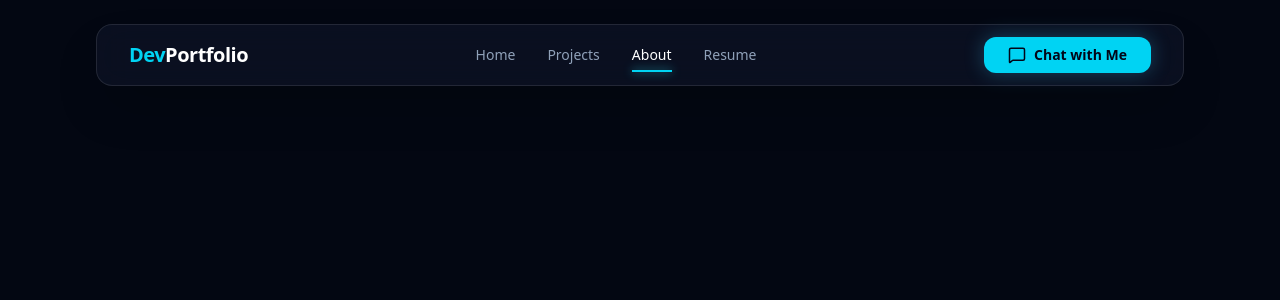
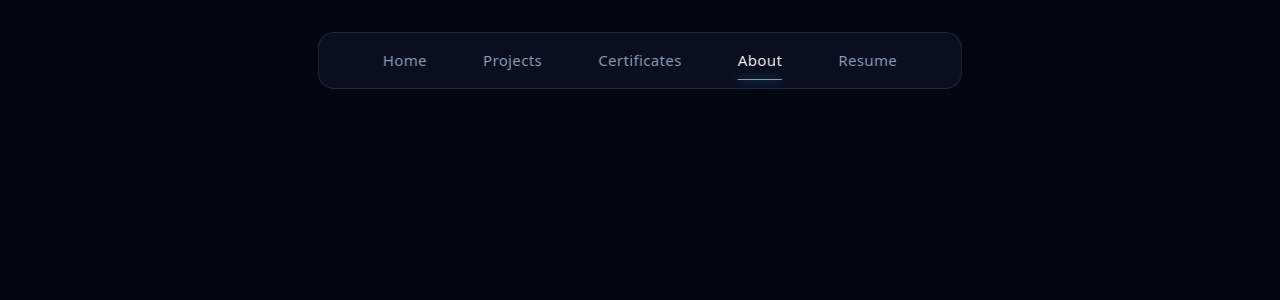
Before and after one commit to Rio-prst/My-Portofolio, a Next.js app: page /about in a window 1280 px wide. Shown: the top 300 px of the page. Built offline with nearby package versions, Linux system fonts and the light colour scheme.

Commit message:
change navbar

```diff
--- /dev/null
+++ b/app/(public)/certificates/page.tsx
@@ -0,0 +1,43 @@
+import { CertificationCard } from "@/components/sections/certifications/CertificationCard";
+import { SectionTitle } from "@/components/ui/SectionTitle";
+import { getAllCertificates } from "@/lib/data/certificates/getCertificates";
+import Navbar from "@/components/layout/Navbar";
+
+const CertificatesPage = async () => {
+  const allCertifications = await getAllCertificates();
+
+  return (
+    <>
+      <Navbar/>
+      <section className="pt-24">
+        <div className="container mx-auto px-4 w-[85%]">
+
+          <div className="flex flex-wrap justify-center gap-6 mt-12">
+            {allCertifications.map((cert, index) => (
+              <div
+                key={cert.certificateId || index}
+                className="w-full md:w-[calc(50%-12px)] lg:max-w-[500px]"
+              >
+                <CertificationCard cert={cert} />
+              </div>
+            ))}
+          </div>
+
+          {allCertifications.length === 0 ? (
+            <p className="text-center text-slate-500 mt-10 font-sans">
+              No certifications yet.
+            </p>
+          ) : (
+            allCertifications.length < 3 && (
+              <div className="flex justify-center mt-12 text-slate-600 italic text-sm border-t border-slate-900/50 pt-8 font-sans">
+                More certifications coming soon...
+              </div>
+            )
+          )}
+        </div>
+      </section>
+    </>
+  );
+};
+
+export default CertificatesPage;
--- a/app/(public)/projects/page.tsx
+++ b/app/(public)/projects/page.tsx
@@ -9,8 +9,8 @@ const ProjectsPage = async () => {
   return (
     <>
       <Navbar/>
-      <section className="pt-30">
-        <SectionTitle title="Projects"/>
+      <section className="pt-35">
+
 
         <div className="flex flex-wrap justify-center gap-8 w-[85%] mx-auto mb-8">
           {allProjects.map((project) => (
--- a/components/layout/Navbar.tsx
+++ b/components/layout/Navbar.tsx
@@ -2,7 +2,6 @@
 
 import Link from 'next/link';
 import { usePathname } from 'next/navigation';
-import { MessageSquare } from 'lucide-react';
 
 const Navbar = () => {
   const pathname = usePathname();
@@ -10,51 +9,37 @@ const Navbar = () => {
   const navLinks = [
     { name: "Home", href: "/" },
     { name: "Projects", href: "/projects" },
+    { name: "Certificates", href: "/certificates" },
     { name: "About", href: "/about" },
     { name: "Resume", href: "/resume" },
   ];
 
   return (
-    <nav className="fixed top-6 left-1/2 -translate-x-1/2 z-50 w-[85%] max-w-7xl">
-      <div className="bg-slate-900/60 backdrop-blur-lg border border-white/10 px-8 py-3 rounded-2xl flex items-center justify-between shadow-2xl">
-
-        {/* Logo */}
-        <div className="text-xl font-bold tracking-tight text-white">
-          <span className="text-cyan-400">Dev</span>Portfolio
-        </div>
-
-        {/* Menu Links */}
-        <ul className="hidden md:flex items-center gap-8 text-sm font-medium">
+    <nav className="fixed top-8 left-1/2 -translate-x-1/2 z-50 w-fit font-sans">
+      <div className="bg-[#0f172a]/60 backdrop-blur-md border border-white/10 px-16 py-4 rounded-2xl shadow-2xl">
+        <ul className="flex items-center justify-center gap-14 text-[15px] font-medium tracking-wide">
           {navLinks.map((link) => {
             const isActive = pathname === link.href;
             return (
               <li key={link.href}>
                 <Link
                   href={link.href}
-                  className={`relative py-1 transition-all duration-300 ${
+                  className={`relative py-1 transition-all duration-300 font-[500] ${
                     isActive ? "text-white" : "text-slate-400 hover:text-white"
                   }`}
                 >
                   {link.name}
-
                   <span
-                    className={`absolute -bottom-1 left-0 h-[2px] bg-cyan-400 transition-all duration-300 shadow-[0_0_10px_rgba(34,211,238,0.8)] ${
-                      isActive ? "w-full opacity-100" : "w-0 opacity-0"
+                    className={`absolute -bottom-1.5 left-0 h-[1.5px] bg-cyan-400 transition-all duration-300 shadow-[0_0_10px_rgba(34,211,238,0.8)] ${
+                      isActive ? "opacity-100" : "opacity-0"
                     }`}
+                    style={{ width: isActive ? '100%' : '0' }}
                   />
                 </Link>
               </li>
             );
           })}
         </ul>
-
-        <Link
-          href="/chatbot"
-          className="bg-cyan-400 text-slate-950 font-bold py-2 px-6 rounded-xl flex items-center gap-2 shadow-[0_0_20px_rgba(56,189,248,0.3)] hover:scale-105 transition-transform active:scale-95"
-        >
-          <MessageSquare size={18} />
-          <span className="text-sm">Chat with Me</span>
-        </Link>
       </div>
     </nav>
   );
--- a/components/sections/certifications/Certifications.tsx
+++ b/components/sections/certifications/Certifications.tsx
@@ -1,20 +1,18 @@
 import { CertificationCard } from "./CertificationCard";
 import { SectionTitle } from "@/components/ui/SectionTitle";
-import { db } from '@/db';
-import { certifications as certSchema } from '@/db/schema';
-import { desc } from 'drizzle-orm';
+import { getAllCertificates } from "@/lib/data/certificates/getCertificates";
 
 export const Certifications = async () => {
-  const allCertifications = await db.select().from(certSchema);
+  const allCertifications = await getAllCertificates();
 
   return (
     <section className="py-24">
       <div className="container mx-auto px-4 w-[85%]">
-        <SectionTitle title="Certifications" />
+
         <div className="flex flex-wrap justify-center gap-6 mt-12">
           {allCertifications.map((cert, index) => (
             <div
-              key={index}
+              key={cert.certificateId || index}
               className="w-full md:w-[calc(50%-12px)] lg:max-w-[500px]"
             >
               <CertificationCard cert={cert} />
@@ -23,9 +21,9 @@ export const Certifications = async () => {
         </div>
 
         {allCertifications.length === 0 ? (
-          <p className="text-center text-slate-500 mt-10">No certifications yet.</p>
+          <p className="text-center text-slate-500 mt-10 font-sans">No certifications yet.</p>
         ) : allCertifications.length < 3 && (
-          <div className="flex justify-center mt-12 text-slate-600 italic text-sm border-t border-slate-900/50 pt-8">
+          <div className="flex justify-center mt-12 text-slate-600 italic text-sm border-t border-slate-900/50 pt-8 font-sans">
             More certifications coming soon...
           </div>
         )}
--- a/components/sections/projects/FeaturedProjects.tsx
+++ b/components/sections/projects/FeaturedProjects.tsx
@@ -1,32 +1,27 @@
-import { db } from "@/db";
-import { projects } from "@/db/schema";
-import { eq, desc } from "drizzle-orm";
+import { getFeaturedProjects } from "@/lib/data/projects/getProjects";
 import { ProjectCard } from "./ProjectCard";
 import { SectionTitle } from "@/components/ui/SectionTitle";
 import Link from "next/link";
 import { ArrowRight } from "lucide-react";
 
 export const FeaturedProjects = async () => {
-  const featuredProjects = await db
-    .select()
-    .from(projects)
-    .where(eq(projects.featured, true))
-    .orderBy(desc(projects.createdAt))
-    .limit(3);
+  const featuredProjects = await getFeaturedProjects();
 
-  if (featuredProjects.length === 0) return null;
+  if (!featuredProjects || featuredProjects.length === 0) return null;
 
   return (
-    <section className="container mx-auto mt-[100px] px-4">
+    <section className="container mx-auto mt-[100px] px-4 w-[85%]">
       <div className="flex flex-col items-center text-center mb-16">
         <SectionTitle title="Featured Projects" />
-        <p className="text-slate-400 mt-1 max-w-2xl leading-relaxed">
+        <p className="text-slate-400 mt-1 max-w-2xl leading-relaxed font-sans">
           Selected works that showcase my expertise and passion in data science and web development.
         </p>
       </div>
+
       <div className="grid grid-cols-1 md:grid-cols-2 lg:grid-cols-3 gap-8 mb-12">
         {featuredProjects.map((project) => (
           <div key={project.id} className="flex justify-center h-full">
+            {/* ProjectCard tetap menerima prop project seperti biasa */}
             <ProjectCard project={project} />
           </div>
         ))}
@@ -35,7 +30,7 @@ export const FeaturedProjects = async () => {
       <div className="flex justify-center items-center mt-12">
         <Link
           href="/projects"
-          className="flex items-center gap-2 px-6 py-3 rounded-full bg-slate-900 border border-slate-800 text-cyan-400 hover:text-cyan-300 hover:border-cyan-500/50 font-semibold transition-all group shadow-lg"
+          className="flex items-center gap-2 px-6 py-3 rounded-full bg-slate-900 border border-slate-800 text-cyan-400 hover:text-cyan-300 hover:border-cyan-500/50 font-semibold transition-all group shadow-lg font-sans"
         >
           View All Projects
           <ArrowRight
--- /dev/null
+++ b/lib/data/certificates/fetchCertificates.ts
@@ -0,0 +1,16 @@
+import { db } from "@/db";
+import { certifications } from "@/db/schema";
+import { DatabaseError } from "@/lib/errors";
+
+export function fetchAllCertificates() {
+  try {
+    const allCertificates = db
+      .select()
+      .from(certifications);
+
+    return allCertificates;
+  } catch (error) {
+    console.error("Drizzle error:", error);
+    throw new DatabaseError("Failed to fetch certificates from database");
+  }
+}
--- /dev/null
+++ b/lib/data/certificates/getCertificates.ts
@@ -0,0 +1,25 @@
+"use server";
+
+import { unstable_cache } from "next/cache";
+import { fetchAllCertificates } from "./fetchCertificates";
+import { DatabaseError, ServerError } from "@/lib/errors";
+
+export const getAllCertificates = unstable_cache(
+  async () => {
+    try {
+      return await fetchAllCertificates();
+    } catch (error) {
+      if (error instanceof DatabaseError) {
+        throw error;
+      }
+
+      console.error("Unexpected server error:", error);
+      throw new ServerError();
+    }
+  },
+  ["certificates:all"],
+  {
+    revalidate: 3600,
+    tags: ["certificates", "certificates:all"],
+  }
+);
--- a/lib/data/projects/getProjects.ts
+++ b/lib/data/projects/getProjects.ts
@@ -1,7 +1,7 @@
 "use server";
 
 import { unstable_cache } from "next/cache";
-import { fetchAllProjects } from "./fetchProjects";
+import { fetchAllProjects, fetchFeaturedProjects } from "./fetchProjects";
 import { DatabaseError, ServerError } from "@/lib/errors";
 
 export const getAllProjects = unstable_cache(
@@ -23,3 +23,19 @@ export const getAllProjects = unstable_cache(
     tags: ["projects", "projects:all"],
   }
 );
+
+export const getFeaturedProjects = unstable_cache(
+  async () => {
+    try {
+      return await fetchFeaturedProjects();
+    } catch (error) {
+      console.error("Featured projects error:", error);
+      return [];
+    }
+  },
+  ["projects:featured"],
+  {
+    revalidate: 3600,
+    tags: ["projects", "projects:featured"],
+  }
+);
```
Also changed, not shown: lib/data/projects/fetchProjects.ts (renamed from lib/data/projects/fetchProjects.tsx).
